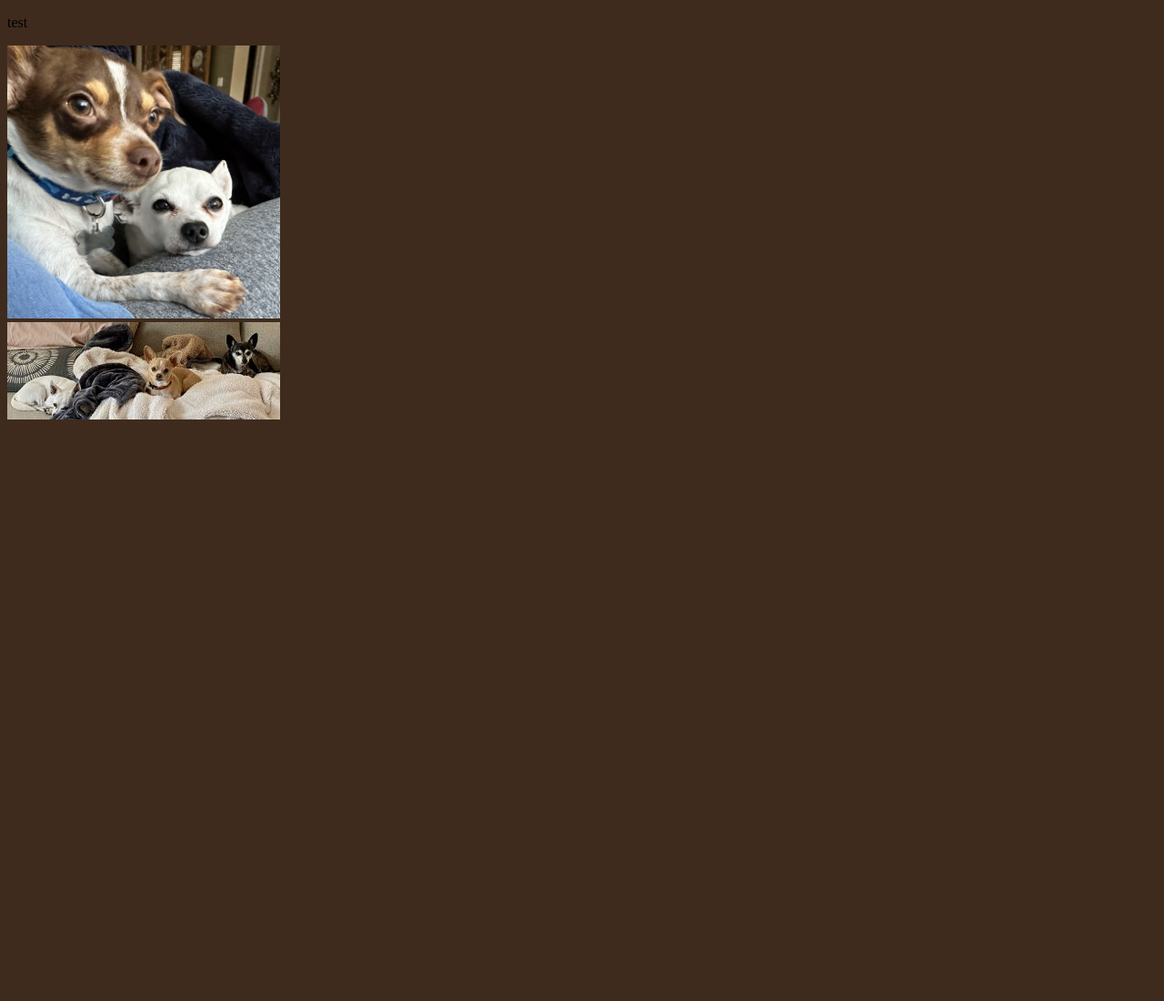
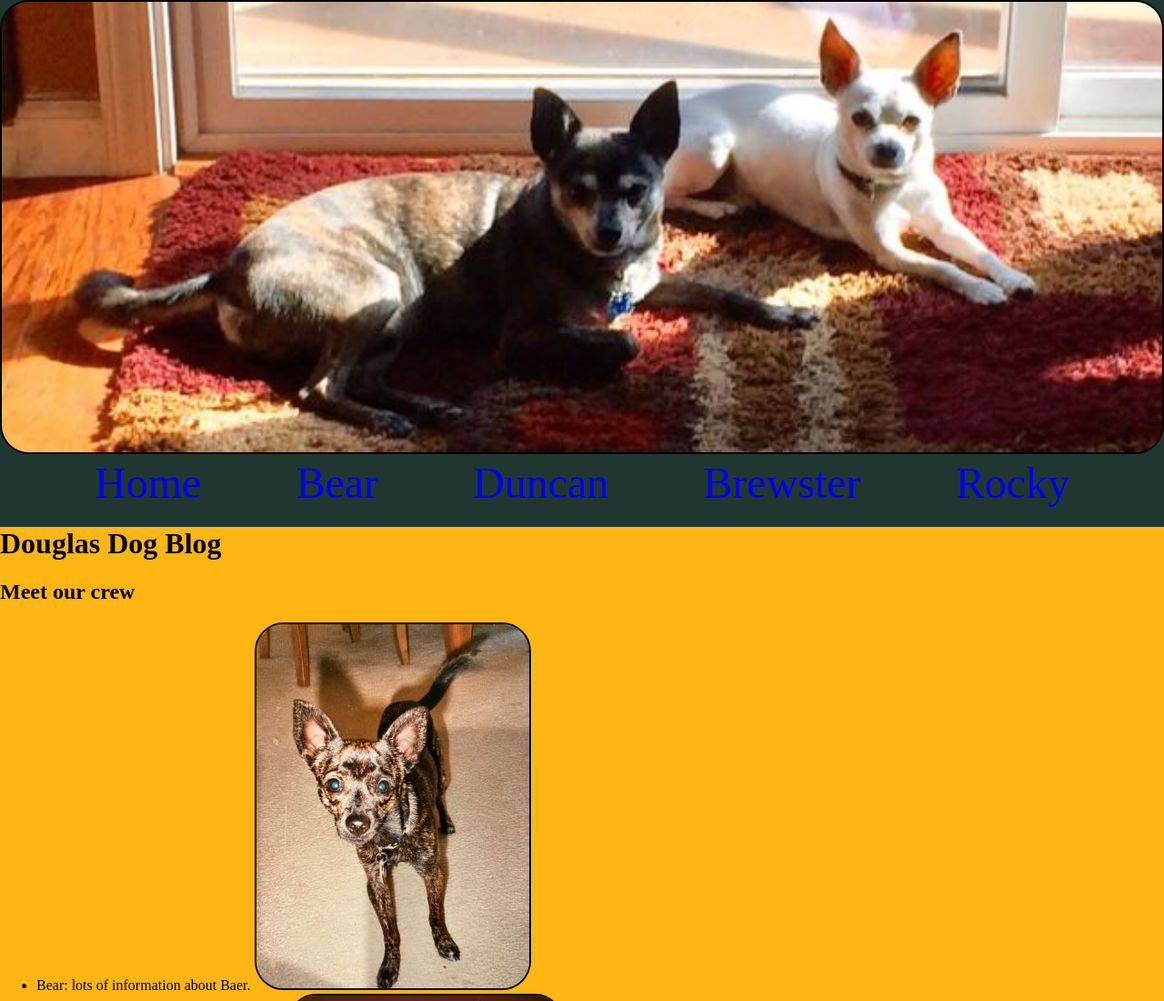
Before and after one commit to Weylin76/dogblog, a plain HTML site: page index.html in a window 1280 px wide. Shown: the top 1100 px of the page at 91% size. Before the commit the page ends 800 px from the top, so only its background shows below. Drawn offline with Linux system fonts and the light colour scheme.

Commit message:
created pages basic structure started

```diff
--- a/index.html
+++ b/index.html
@@ -5,14 +5,33 @@
     <meta charset="UTF-8">
     <meta name="viewport" content="width=device-width, initial-scale=1.0">
     <link rel="stylesheet" href="styles/styles.css">
-    <title>Document</title>
+    <link rel="icon" href="images/64 px paw.jpg" type="image/jpg" />
+    <title>Douglas Dog Blog</title>
 </head>
+<header>
+    <img id="hero1" src="images/hero1.jpg" alt="bear and duncan">
+    <nav>
+        <ul>
+            <li><a href="index.html">Home</a></li>
+            <li><a href="bear.html">Bear</a></li>
+            <li><a href="duncan">Duncan</a></li>
+            <li><a href="brewster">Brewster</a></li>
+            <li><a href="rocky">Rocky</a></li>
+        </ul>
+    </nav>
+</header>
 
 <body>
-    <p>test</p>
-    <div class="dog300">
-        <img src="images/rocky1.jpg" alt="rocky">
-        <img src="images/bear8.jpg" alt="bear">
+    <div id="wrapper">
+        <h1>Douglas Dog Blog</h1>
+        <h2>Meet our crew</h2>
+        <ul>
+            <li>Bear: lots of information about Baer. <img src="images/bear15.jpg" alt="pic of bear"></li>
+            <li>Duncan: lots of information about Duncan <img src="images/duncan11.jpg" alt="pic of Duncan"></li>
+            <li>Brewster: lots of information about Brewster <img src="images/brew5.jpg" alt="pic of Brewster"></li>
+            <li>Rocky: lots of information about Rocky <img src="images/rocky2.jpg" alt="picture of Rocky"></li>
+        </ul>
+    </div>
     </div>
 </body>
 
--- a/styles/styles.css
+++ b/styles/styles.css
@@ -1,9 +1,48 @@
 body{
-    background-color: #3e2b1d;
+    background-color: #3e2b1d; /*rocky*/
+    background-color: #f8ba84;/*rocky*/
+    background-color: #d8b693; /*brewster*/
+    background-color: #f5efe7; /*brewster */
+    background-color: #121015; /*bear*/
+    background-color: #fcfcfa; /*bear*/
+    background-color: #ffffff; /*ducan*/
+    background-color: #201e1f; /*ducnan*/
+    background-color: #203731;/*rocky*/
+    max-width: 1600px;
+    margin: 0 auto;
+}
+#wrapper{
+    background-color:#FFB612;
+}
+
+#hero1{
+    width: 100%;
+    box-sizing: border-box;
+    border-radius: 2rem;
+    border: 2px solid black;
+}
+
+nav ul {
+    display: flex;
+    justify-content: space-evenly;
+    align-items: center;
+    list-style: none; /* Removes the bullet points */
+    cursor: pointer; /*adds pointing hand*/
+    padding: 0;
+    margin: 0;
+    font-size: 3rem;
 
 }
+nav a{
+    text-decoration: none; /*remove underlines*/
+}
 
-.dog300{
+ img{
+    border-radius: 2rem;
+    border: 2px solid black;
+ }
+
+/* .dog300{
     width: 300px;
 }
 
@@ -11,4 +50,4 @@ body{
     width: 100%; /* makes the image width 100% of its parent, i.e., .dog300 */
     height: auto; /* maintain the aspect ratio */
     max-width: 100%; /* this line is to ensure that the image doesn't exceed the width of the container */
-}
+} */
```
Also changed, not shown: bear.html (added, +28 -0 lines), brewster.html (added, +28 -0 lines), duncan.html (added, +28 -0 lines), rocky.html (added, +28 -0 lines), images/32px paw.jpg (added), images/64 px paw.jpg (added), images/hero1.jpg (added).
